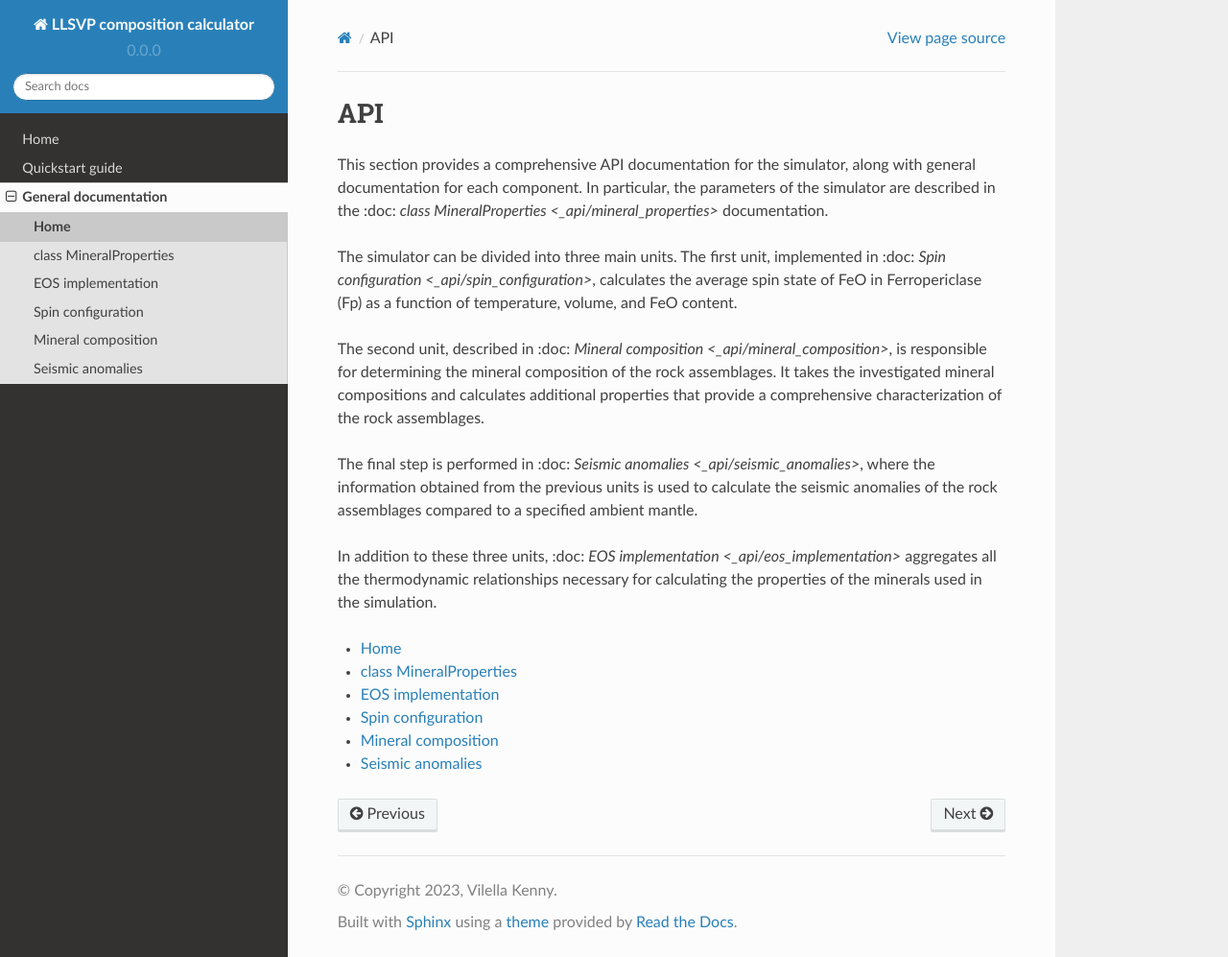
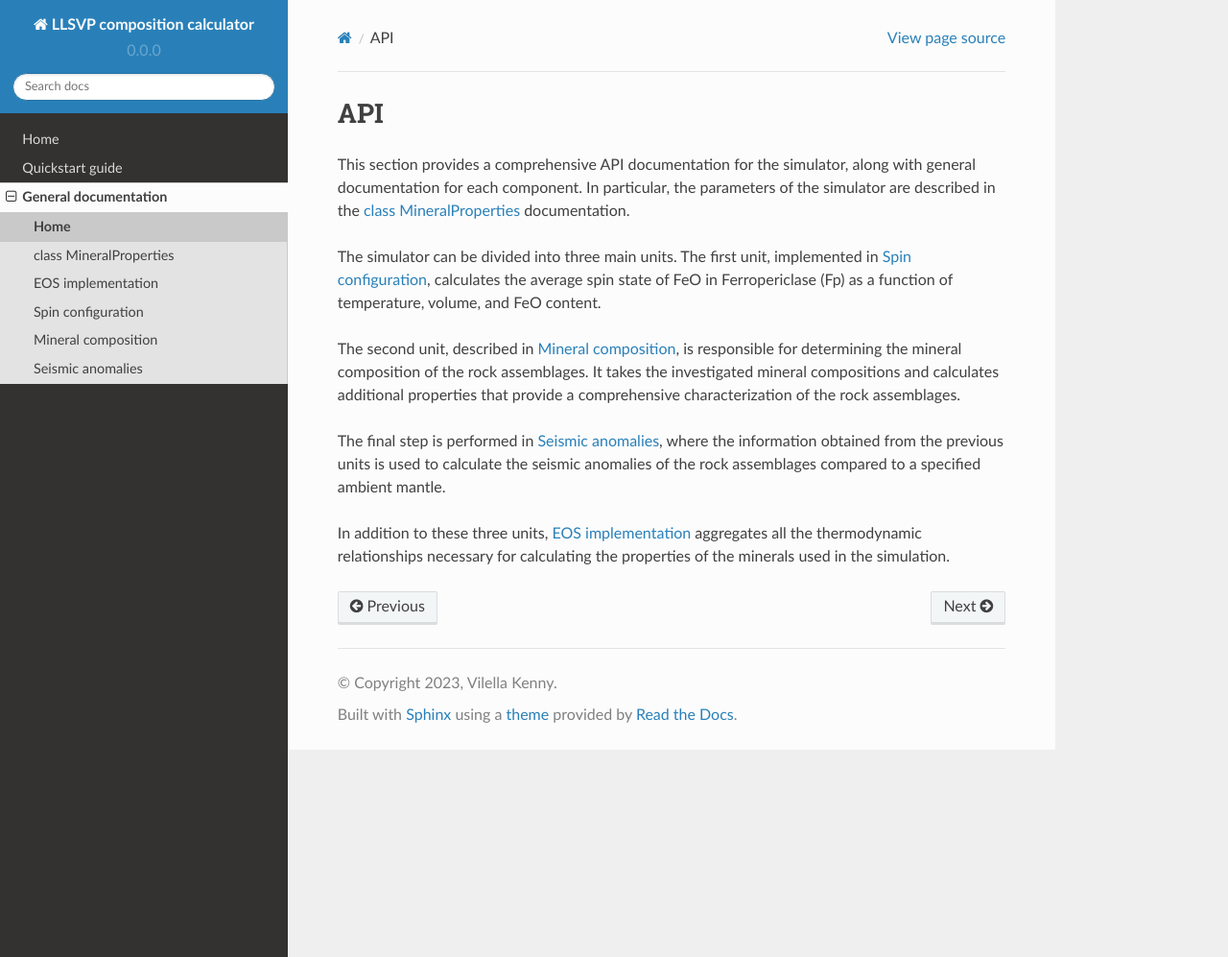
Before and after one commit to KennyVilella/LLSVP_composition_python, a Sphinx documentation site: the page built from docs/api.rst, in a window 1280 px wide and 997 px high. Shown: the whole window at 96% size. Built offline with Sphinx 7.4.7 and the Read the Docs theme 2.0.0, drawn with Linux system fonts in a browser that asks for light colours; part of the change alters nothing that is shown.

```diff
--- a/docs/api.rst
+++ b/docs/api.rst
@@ -4,20 +4,21 @@ API
 ===
 
 This section provides a comprehensive API documentation for the simulator, along with general documentation for each component.
-In particular, the parameters of the simulator are described in the :doc: `class MineralProperties <_api/mineral_properties>` documentation.
+In particular, the parameters of the simulator are described in the `class MineralProperties <_api/mineral_properties.html>`_ documentation.
 
 The simulator can be divided into three main units.
-The first unit, implemented in :doc: `Spin configuration <_api/spin_configuration>`, calculates the average spin state of FeO in Ferropericlase (Fp) as a function of temperature, volume, and FeO content.
+The first unit, implemented in `Spin configuration <_api/spin_configuration.html>`_, calculates the average spin state of FeO in Ferropericlase (Fp) as a function of temperature, volume, and FeO content.
 
-The second unit, described in :doc: `Mineral composition <_api/mineral_composition>`, is responsible for determining the mineral composition of the rock assemblages.
+The second unit, described in `Mineral composition <_api/mineral_composition.html>`_, is responsible for determining the mineral composition of the rock assemblages.
 It takes the investigated mineral compositions and calculates additional properties that provide a comprehensive characterization of the rock assemblages.
 
-The final step is performed in :doc: `Seismic anomalies <_api/seismic_anomalies>`, where the information obtained from the previous units is used to calculate the seismic anomalies of the rock assemblages compared to a specified ambient mantle.
+The final step is performed in `Seismic anomalies <_api/seismic_anomalies.html>`_, where the information obtained from the previous units is used to calculate the seismic anomalies of the rock assemblages compared to a specified ambient mantle.
 
-In addition to these three units, :doc: `EOS implementation <_api/eos_implementation>` aggregates all the thermodynamic relationships necessary for calculating the properties of the minerals used in the simulation.
+In addition to these three units, `EOS implementation <_api/eos_implementation.html>`_ aggregates all the thermodynamic relationships necessary for calculating the properties of the minerals used in the simulation.
 
 .. toctree::
    :maxdepth: 1
+   :hidden:
 
    Home <self>
    class MineralProperties <_api/mineral_properties>
```
